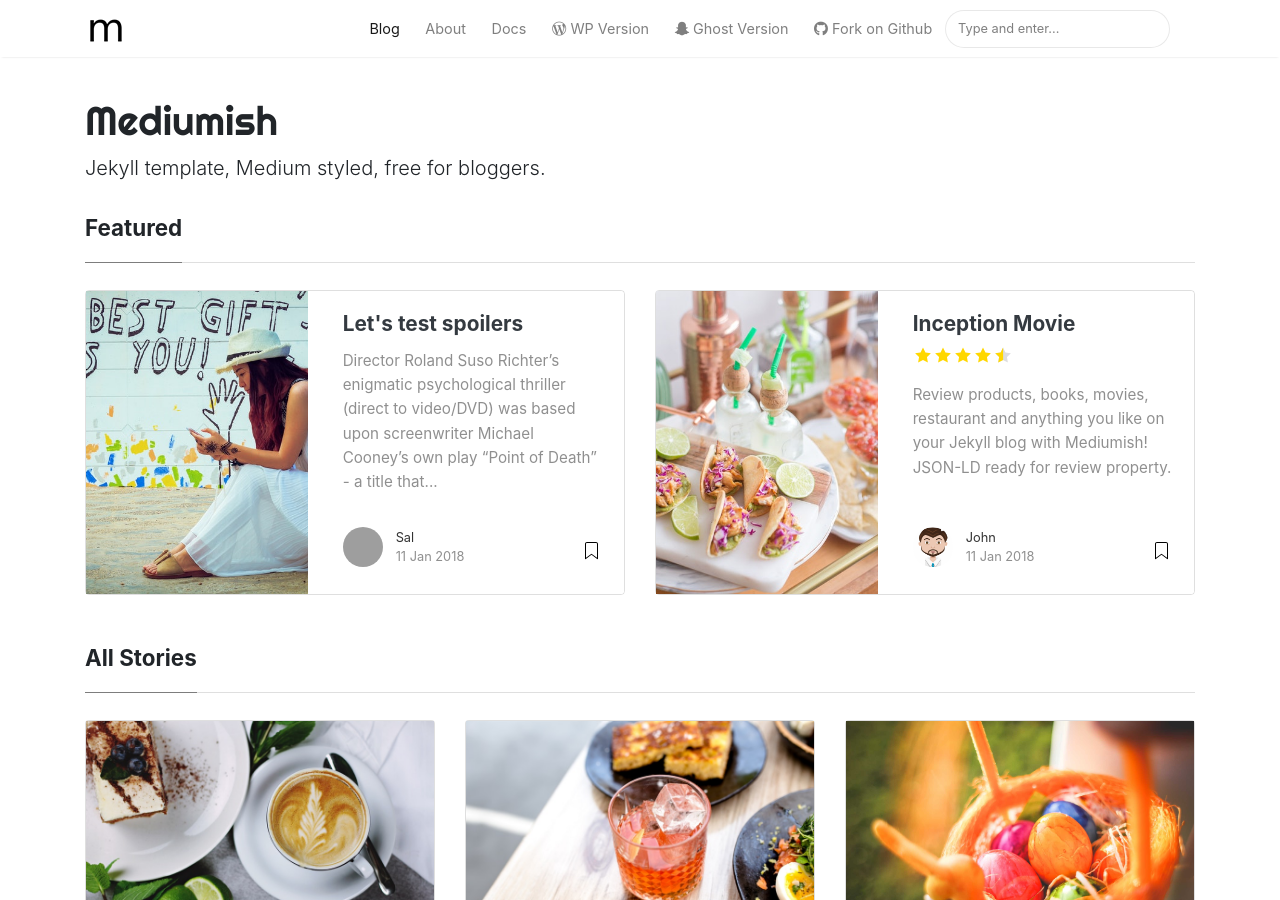
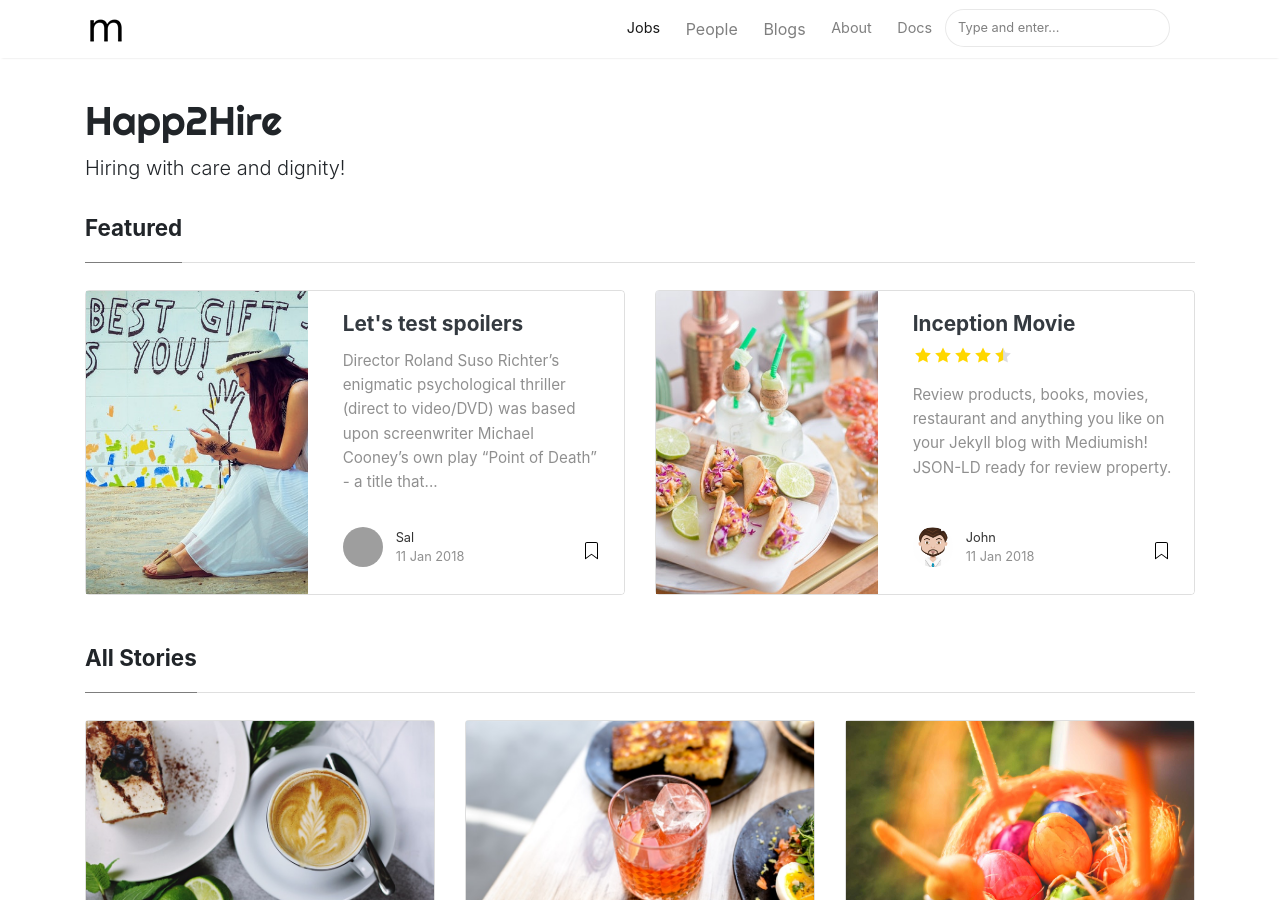
Before and after one commit to manaranjanp/happy2hire, a Jekyll site: the page built from index.html, in a window 1280 px wide and 900 px high. Built offline with Jekyll 4.4.1, drawn with Linux system fonts in a browser that asks for light colours; nearby versions of some CDN libraries; the list of posts is cut into pages by our own code; some of the changed text lies outside the part shown; grey boxes are pictures that could not be loaded.

Commit message:
Change configuration

```diff
--- a/_config.yml
+++ b/_config.yml
@@ -1,7 +1,7 @@
 # Site
-name: "Mediumish"
-title: "Mediumish"
-description: "Jekyll template, Medium styled, free for bloggers."
+name: "Happ2Hire"
+title: "Happy2Hire"
+description: "Hiring with care and dignity!"
 logo: 'assets/images/logo.png'
 favicon: 'assets/images/logo.png'
 url: www.happy2hire.com
--- a/_layouts/default.html
+++ b/_layouts/default.html
@@ -68,7 +68,13 @@ ga('send', 'pageview');
                 {% else %}
                 <li class="nav-item">
                 {% endif %}
-                <a class="nav-link" href="{{ site.baseurl }}/index.html">Blog</a>
+                <a class="nav-link" href="{{ site.baseurl }}/index.html">Jobs</a>
+                </li>
+
+                <a class="nav-link" href="{{ site.baseurl }}/index.html">People</a>
+                </li>
+
+                <a class="nav-link" href="{{ site.baseurl }}/index.html">Blogs</a>
                 </li>
 
                 <li class="nav-item">
@@ -77,18 +83,6 @@ ga('send', 'pageview');
 
                 <li class="nav-item">
                 <a target="_blank" class="nav-link" href="https://bootstrapstarter.com/bootstrap-templates/template-mediumish-bootstrap-jekyll/"> Docs</a>
-                </li>
-
-                <li class="nav-item">
-                <a target="_blank" class="nav-link" href="https://www.wowthemes.net/themes/mediumish-wordpress/"><i class="fab fa-wordpress-simple"></i> WP Version</a>
-                </li>
-
-                <li class="nav-item">
-                <a target="_blank" class="nav-link" href="https://www.wowthemes.net/themes/mediumish-ghost/"><i class="fab fa-snapchat-ghost"></i> Ghost Version</a>
-                </li>
-
-                <li class="nav-item">
-                <a target="_blank" class="nav-link" href="https://github.com/wowthemesnet/mediumish-theme-jekyll"><i class="fab fa-github"></i> Fork on Github</a>
                 </li>
 
                 {% include search-lunr.html %}
```
